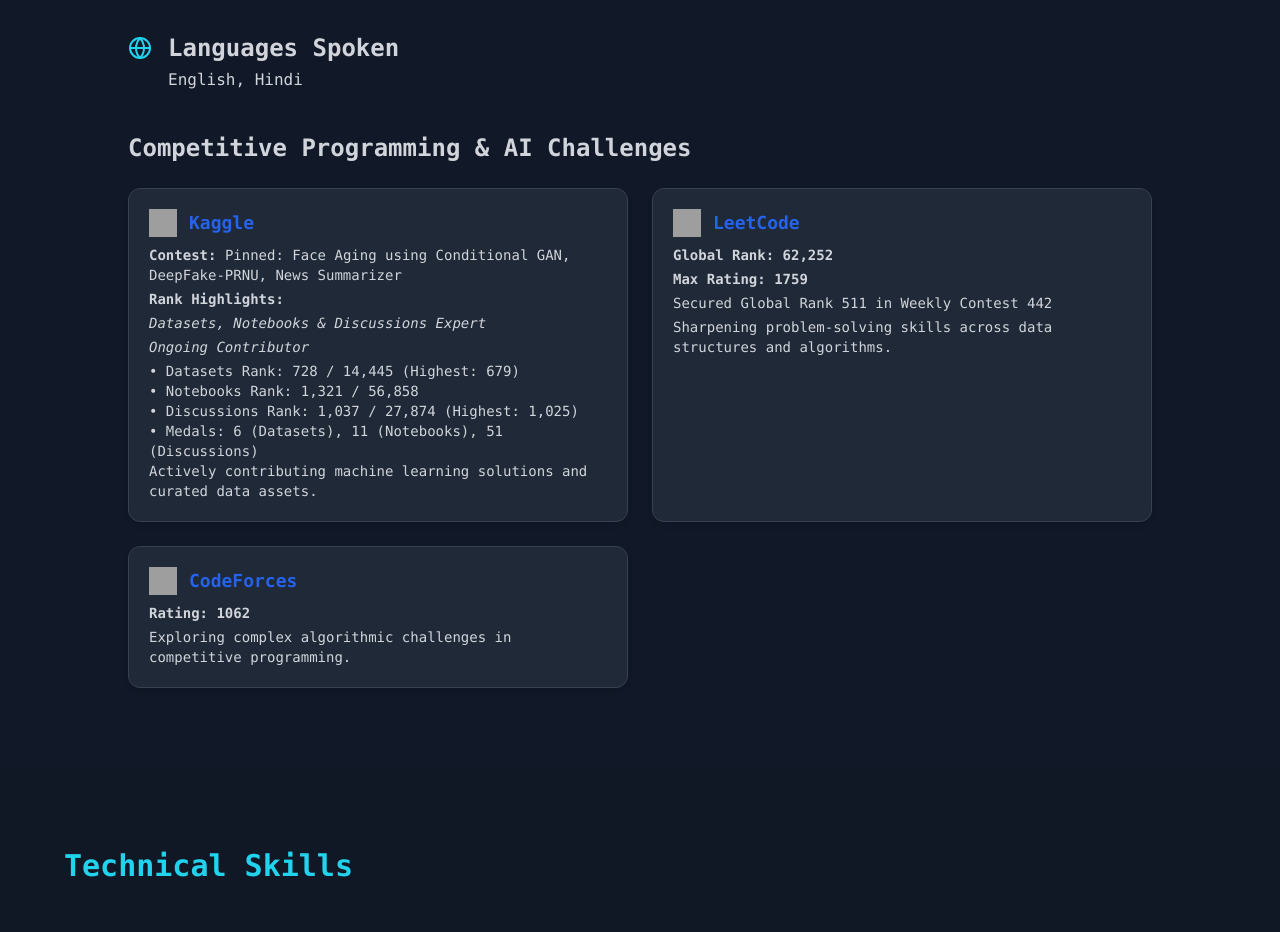
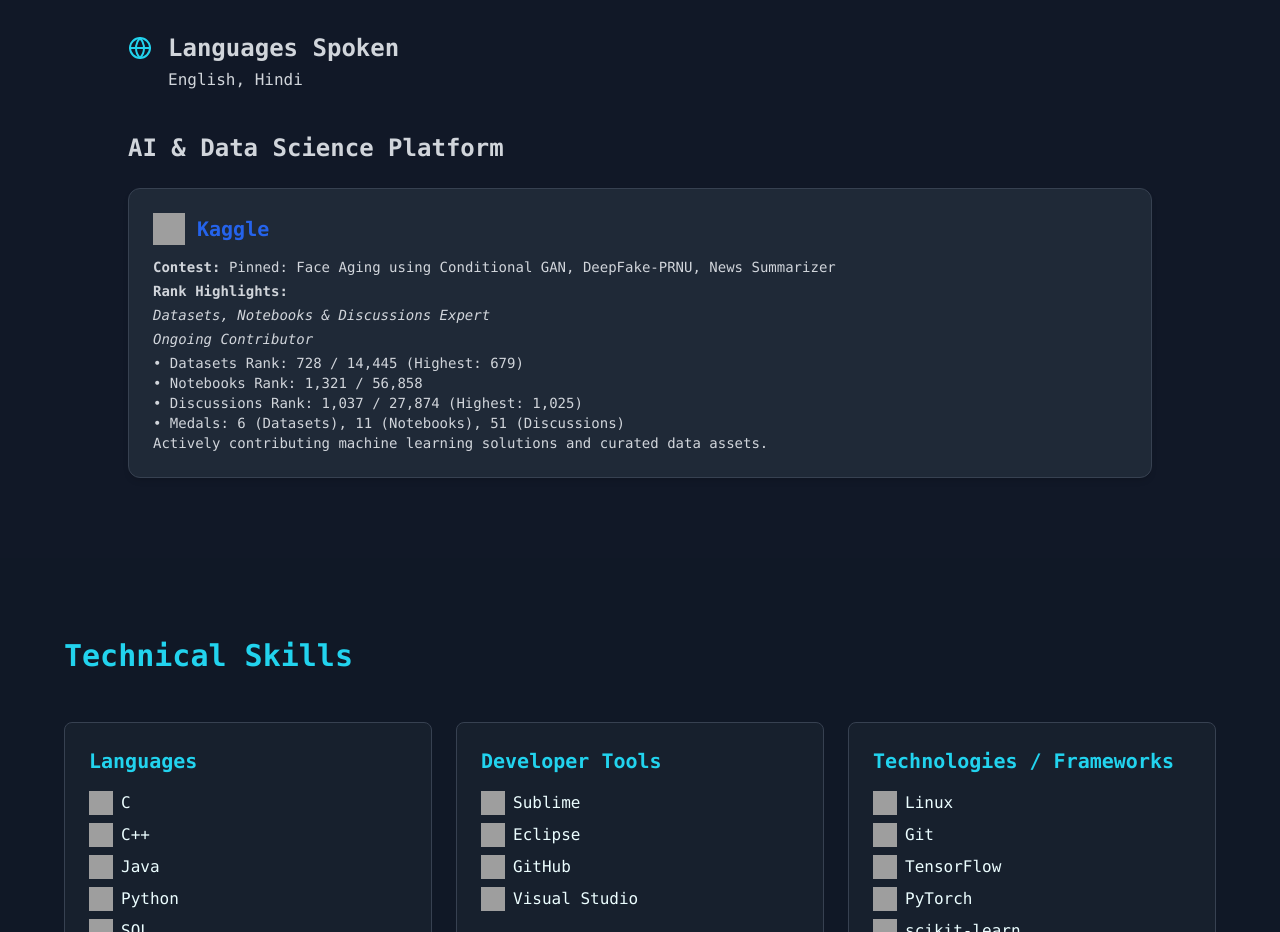
Before and after one commit to EchoSingh/PortFolio, a React (Vite) app: page / in a window 1280 px wide. Shown: the part 1100-2032 px from the top of the page. Built offline with nearby package versions, Linux system fonts and the light colour scheme; grey boxes are pictures that could not be loaded.

Commit message:
Update About.tsx

```diff
--- a/src/components/sections/About.tsx
+++ b/src/components/sections/About.tsx
@@ -1,8 +1,7 @@
 import { Book, Globe } from 'lucide-react';
 import { useTheme } from '../../context/ThemeContext';
 
-const competitivePlatforms = [
-  {
+const kaggleProfile = {
   name: "Kaggle",
   link: "https://www.kaggle.com/adi2606",
   icon: "https://img.icons8.com/?size=100&id=bMncK0wGFANA&format=png&color=000000",
@@ -15,24 +14,7 @@
 • Discussions Rank: 1,037 / 27,874 (Highest: 1,025)
 • Medals: 6 (Datasets), 11 (Notebooks), 51 (Discussions)
 Actively contributing machine learning solutions and curated data assets.`,
-  },
-  {
-    name: "LeetCode",
-    link: "https://www.leetcode.com/adi_s_r",
-    icon: "https://img.icons8.com/?size=100&id=9L16NypUzu38&format=png&color=000000",
-    rating: "Max Rating: 1759",
-    globalRank: "Global Rank: 62,252",
-    contestRank: "Secured Global Rank 511 in Weekly Contest 442",
-    details: "Sharpening problem-solving skills across data structures and algorithms.",
-  },
-  {
-    name: "CodeForces",
-    link: "https://codeforces.com/profile/Zhu_Yun",
-    icon: "https://img.icons8.com/?size=100&id=jldAN67IAsrW&format=png&color=000000",
-    rating: "Rating: 1062",
-    details: "Exploring complex algorithmic challenges in competitive programming.",
-  }
-];
+};
 
 export default function About() {
   const { theme } = useTheme();
@@ -40,6 +22,7 @@
   const textColor = theme === 'dark' ? 'text-gray-300' : 'text-navy-700';
   const subTextColor = theme === 'dark' ? 'text-gray-400' : 'text-navy-500';
   const highlightColor = theme === 'dark' ? 'text-cyan-400' : 'text-navy-800';
+  const cardBg = theme === 'dark' ? 'bg-gray-800 border-gray-700' : 'bg-white border-gray-200';
 
   return (
     <section id="about" className="py-20 px-4">
@@ -71,34 +54,28 @@
             </div>
           </div>
 
-          {/* Competitive Platforms */}
+          {/* Kaggle Section */}
           <div>
-            <h3 className={`text-2xl font-semibold mb-6 ${textColor}`}>Competitive Programming & AI Challenges</h3>
-            <div className="grid sm:grid-cols-2 gap-6">
-              {competitivePlatforms.map((platform, idx) => (
-                <div key={idx} className={`rounded-xl border p-5 shadow-md transition hover:shadow-lg ${theme === 'dark' ? 'bg-gray-800 border-gray-700' : 'bg-white border-gray-200'}`}>
-                  <div className="flex items-center space-x-3">
-                    <img src={platform.icon} alt={platform.name} className="w-7 h-7" />
+            <h3 className={`text-2xl font-semibold mb-6 ${textColor}`}>AI & Data Science Platform</h3>
+            <div className={`rounded-xl border p-6 shadow-md hover:shadow-lg transition ${cardBg}`}>
+              <div className="flex items-center space-x-3 mb-3">
+                <img src={kaggleProfile.icon} alt={kaggleProfile.name} className="w-8 h-8" />
                 <a
-                      href={platform.link}
+                  href={kaggleProfile.link}
                   target="_blank"
                   rel="noopener noreferrer"
-                      className="text-lg font-semibold text-blue-600 hover:underline"
+                  className="text-xl font-semibold text-blue-600 hover:underline"
                 >
-                      {platform.name}
+                  {kaggleProfile.name}
                 </a>
               </div>
-                  <div className={`mt-2 space-y-1 text-sm ${textColor}`}>
-                    {platform.contest && <p><strong>Contest:</strong> {platform.contest}</p>}
-                    {platform.globalRank && <p><strong>{platform.globalRank}</strong></p>}
-                    {platform.rating && <p><strong>{platform.rating}</strong></p>}
-                    {platform.contestRank && <p>{platform.contestRank}</p>}
-                    {platform.badge && <p><em>{platform.badge}</em></p>}
-                    {platform.status && <p className="italic text-sm">{platform.status}</p>}
-                    {platform.details && <p className="whitespace-pre-line">{platform.details}</p>}
+              <div className={`space-y-1 text-sm ${textColor}`}>
+                <p><strong>Contest:</strong> {kaggleProfile.contest}</p>
+                <p><strong>{kaggleProfile.globalRank}</strong></p>
+                <p><em>{kaggleProfile.badge}</em></p>
+                <p className="italic">{kaggleProfile.status}</p>
+                <p className="whitespace-pre-line">{kaggleProfile.details}</p>
               </div>
-                </div>
-              ))}
             </div>
           </div>
 
```
Lines whose indentation alone changed are shown as unchanged.
